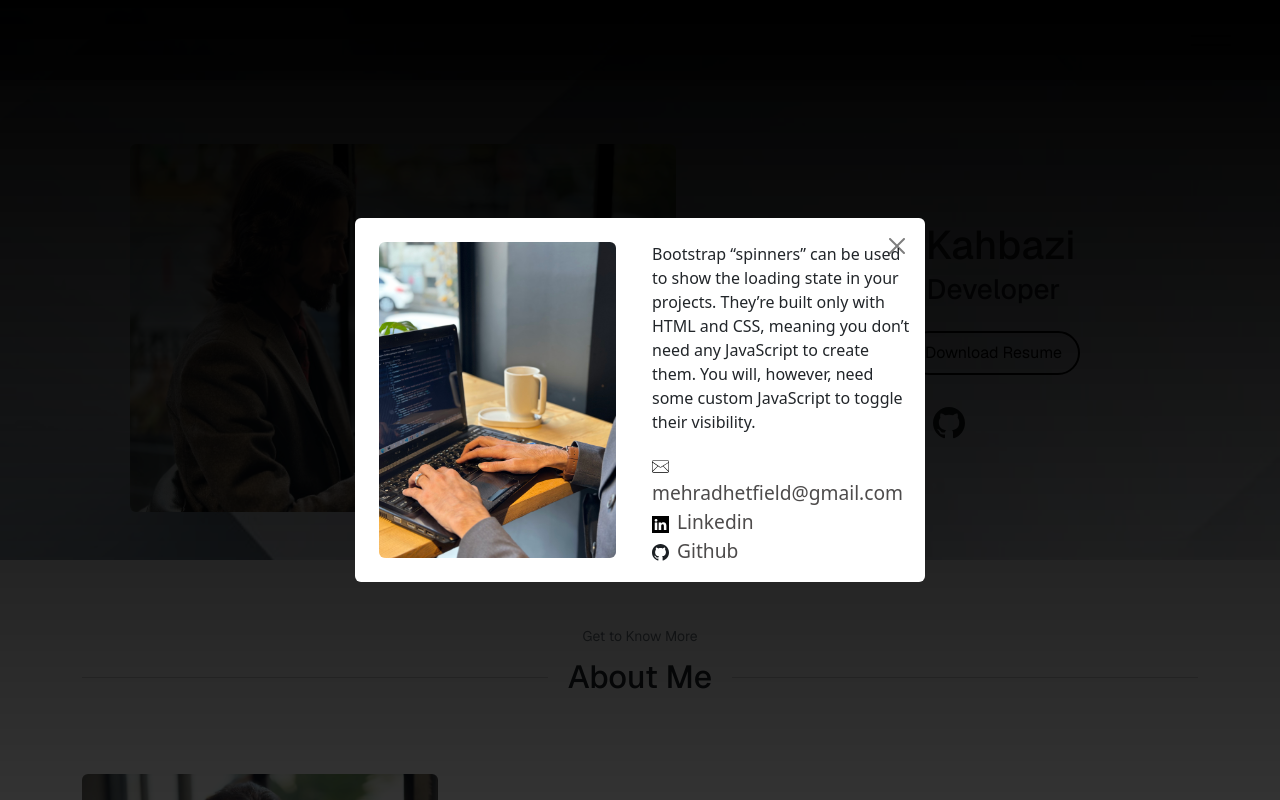
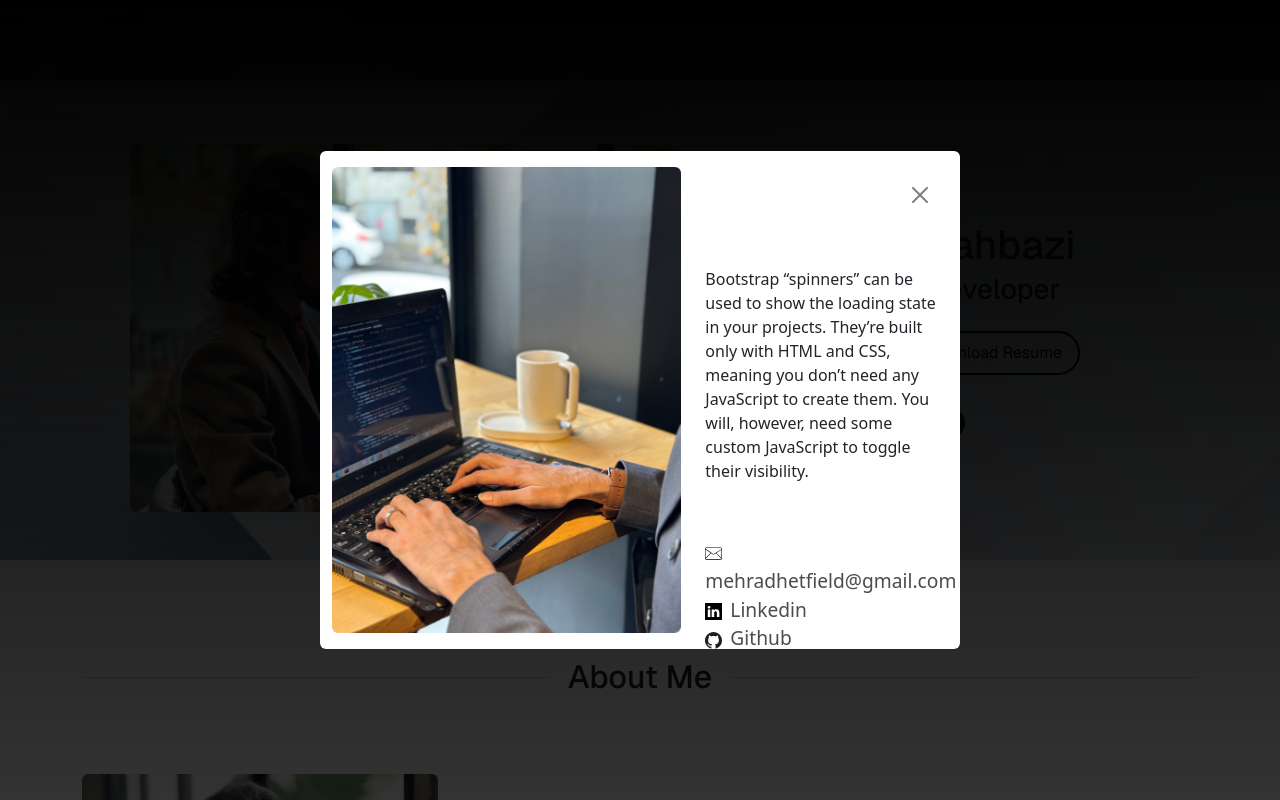
Before and after one commit to MehradKahbazi/personal-website, a Next.js app: page / in a window 1280 px wide. Both pictures are taken after a click on the link "Contact Me". Shown: the top 800 px of the page. Built offline with nearby package versions, Linux system fonts and the light colour scheme.

Commit message:
fix: custom modal refactor and portal

```diff
--- a/src/components/CustomModal/CustomModal.js
+++ b/src/components/CustomModal/CustomModal.js
@@ -1,4 +1,4 @@
-import { useContext } from "react";
+import { useContext, useEffect } from "react";
 import styles from "./CustomModal.module.css";
 import AppState from "@/contexts/AppState";
 import hands from "@/asstes/images/my-images/IMG_0387.jpg";
@@ -10,25 +10,48 @@ import email from "@/asstes/images/email_b.svg";
 const CustomModal = () => {
   const { collapsed, setCollapsed } = useContext(AppState);
 
+  useEffect(() => {
+    if (collapsed) {
+      document.body.style.overflow = "hidden";
+    }
+
+    return () => (document.body.style.overflow = "unset");
+  }, []);
+
   return (
     <div className={collapsed ? styles.collapsed : styles.menu}>
-      <div className="container">
-        <div className="row vh-100 align-items-center justify-content-center">
-          <div className="col-lg-6 rounded bg-white position-relative">
+      <div className={`container-fluid ${styles.modalDialog}`}>
+        <div className="row  justify-content-center rounded bg-white py-3">
+          <div className="col-lg-12 d-flex d-lg-none justify-content-end">
+
               <a
                 href="#"
-              className="btn-close position-absolute end-0 m-3"
+                className="btn-close mb-2"
                 disabled
                 aria-label="Close"
                 onClick={() => {
                   setCollapsed((prevState) => !prevState);
                 }}
               ></a>
-            <div className="row">
-              <div className="col-lg-6 p-4 ">
+
+          </div>
+          <div className="col-lg-7">
             <Image src={hands} className="img-fluid rounded-2" />
           </div>
-              <div className="col-lg-6 d-flex flex-column justify-content-around pt-4 pb-3">
+          <div className="col-lg-5">
+            <div className="row h-100">
+              <div className={`col-lg-12 d-flex justify-content-end ${styles.close}`}>
+              <a
+                href="#"
+                className="btn-close  m-3"
+                disabled
+                aria-label="Close"
+                onClick={() => {
+                  setCollapsed((prevState) => !prevState);
+                }}
+              ></a>
+              </div>
+              <div className="col-lg-12 h-100 d-flex flex-column justify-content-around pt-4 pb-3">
                 <p>
                   Bootstrap “spinners” can be used to show the loading state in
                   your projects. They’re built only with HTML and CSS, meaning
@@ -37,8 +60,16 @@ const CustomModal = () => {
                   visibility.
                 </p>
                 <div className="d-flex flex-column justify-content-start">
-                <a className={styles.link} href="mailto:mehradhetfield@gmail.com">
-                <Image src={email} className="me-2" height={17} width={17} />
+                  <a
+                    className={styles.link}
+                    href="mailto:mehradhetfield@gmail.com"
+                  >
+                    <Image
+                      src={email}
+                      className="me-2"
+                      height={17}
+                      width={17}
+                    />
                     mehradhetfield@gmail.com
                   </a>
                   <a
@@ -46,7 +77,12 @@ const CustomModal = () => {
                     href="https://www.linkedin.com/in/mehrad-kahbazi-089762180/"
                     target="_blank"
                   >
-                    <Image src={linkedin} className="me-2" height={17} width={17} />
+                    <Image
+                      src={linkedin}
+                      className="me-2"
+                      height={17}
+                      width={17}
+                    />
                     Linkedin
                   </a>
                   <a
@@ -54,13 +90,19 @@ const CustomModal = () => {
                     href="https://github.com/MehradKahbazi/"
                     target="_blank"
                   >
-                    <Image src={github} className="me-2" height={17} width={17} />
+                    <Image
+                      src={github}
+                      className="me-2"
+                      height={17}
+                      width={17}
+                    />
                     Github
                   </a>
                 </div>
               </div>
             </div>
           </div>
+
         </div>
       </div>
     </div>
--- a/src/components/CustomModal/CustomModal.module.css
+++ b/src/components/CustomModal/CustomModal.module.css
@@ -28,7 +28,26 @@
     background: linear-gradient(rgba(0, 0, 0, 1), rgba(0, 0, 0, 0.8));
     height: 100vh;
     width: 100%;
-    /* top: 0; */
+    top: 0;
     opacity: 1;
+    display: flex;
+    align-items: center;
     /* transition: all 600ms linear; */
   }
+
+  .modalDialog{
+    width: 50% !important;
+  }
+
+  @media screen and (max-width: 760px)  {
+    .modalDialog{
+      width: 90% !important;
+    }
+    .close{
+      display: none !important;
+    }
+  }
+
+  /* .close{
+    display: flex;
+  } */
--- a/src/components/Layout/Layout.js
+++ b/src/components/Layout/Layout.js
@@ -8,7 +8,7 @@ const Layout = (props) => {
   return (
     <>
       <Menu />
-      <CustomModal />
+      {/* <CustomModal /> */}
       <div className={GeistSans.className}>{props.children}</div>
       <Footer />
     </>
--- a/src/components/MainPage/MainPage.js
+++ b/src/components/MainPage/MainPage.js
@@ -37,9 +37,11 @@ import oop from "@/asstes/images/oop_icon.svg";
 import Link from "next/link";
 import { useContext } from "react";
 import AppState from "@/contexts/AppState";
+import Portal from "../Portal/Portal";
+import CustomModal from "../CustomModal/CustomModal";
 const MainPage = () => {
 
-  const {setCollapsed} = useContext(AppState);
+  const {collapsed, setCollapsed} = useContext(AppState);
   return (
     <>
       <div className={`container-fluid m-0 p-0 ${styles.background} py-5`}>
@@ -313,6 +315,9 @@ const MainPage = () => {
 
         {/* portfolio section end */}
       </div>
+      {collapsed && <Portal>
+        <CustomModal />
+      </Portal>}
     </>
   );
 };
--- /dev/null
+++ b/src/components/Portal/Portal.js
@@ -0,0 +1,19 @@
+import { useEffect, useState } from "react"
+import { createPortal } from "react-dom"
+
+const Portal= ({ children }) => {
+   const [mounted, setMounted] = useState(false)
+
+   useEffect(() => {
+      setMounted(true)
+
+      return () => setMounted(false)
+   }, [])
+
+   return mounted
+      ? createPortal(children,
+        document.querySelector("#portal"))
+      : null
+}
+
+export default Portal
--- a/src/pages/_document.js
+++ b/src/pages/_document.js
@@ -6,6 +6,7 @@ export default function Document() {
       <Head />
       <body>
         <Main />
+        <div id="portal"></div>
         <NextScript />
       </body>
     </Html>
```
Lines whose indentation alone changed are shown as unchanged.
